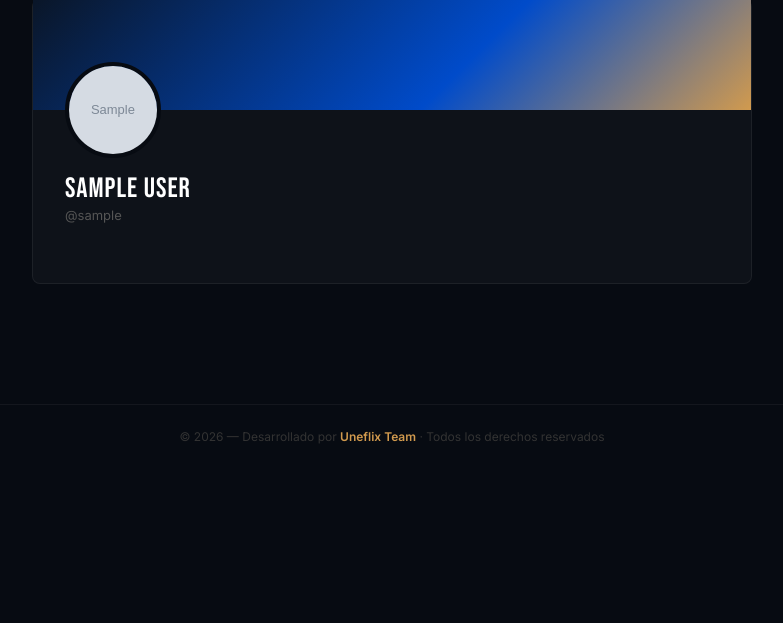
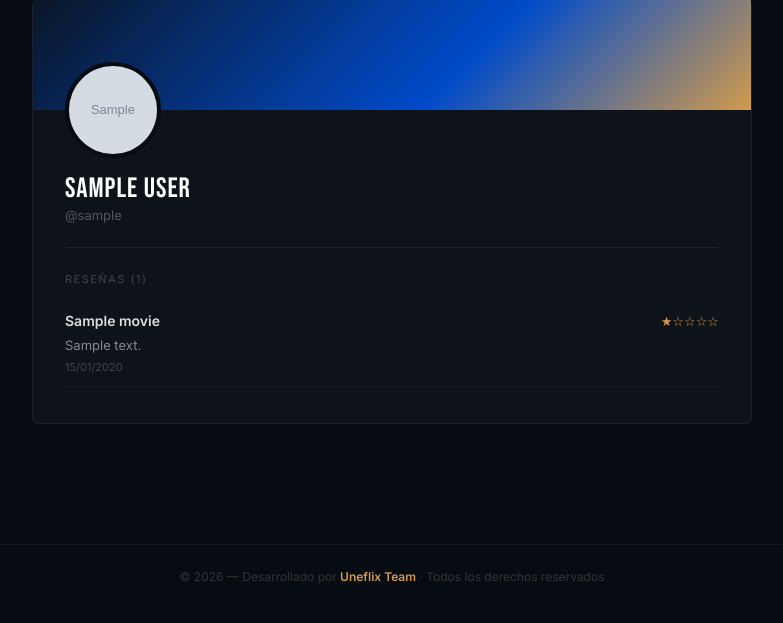
Before and after one commit to carlosalsa-py/uneflix2, a Django app: a page that uses users/templates/users/perfil.html in a window 1280 px wide. Shown: the part 133-756 px from the top of the page, without its empty margins (248-1031 px from the left). Run offline with Django 5.2, Linux system fonts and the light colour scheme; tables that the repository leaves empty hold one stand-in row (values such as "Sample post"); grey boxes marked "Sample" are stand-in pictures; parts of the project's set-up code (start-up, migrations or seed data) failed here and were passed over.

Commit message:
ultimo commit y que sea lo que dios quiera

```diff
--- a/movies/admin.py
+++ b/movies/admin.py
@@ -1,8 +1,9 @@
 from django.contrib import admin
-from .models import Genre, Movie, Watchlist, Season, Episode
+from .models import Movie, Genre, Watchlist, Season, Episode, Review
 
 admin.site.register(Genre)
 admin.site.register(Movie)
 admin.site.register(Watchlist)
 admin.site.register(Season)
 admin.site.register(Episode)
+admin.site.register(Review)
--- a/movies/templates/movies/membresias.html
+++ b/movies/templates/movies/membresias.html
@@ -156,7 +156,7 @@
                     <li class="disabled">Descarga directa de archivos</li>
                     <li class="disabled">Reproducción simultánea</li>
                 </ul>
-                <a href="{% url 'home' %}" class="btn-select">Plan Actual</a>
+                <a href="{% url 'home' %}" class="btn-select">{% if plan == 'free' %}✓ Plan Actual{% else %}Cambiar a Gratis{% endif %}</a>
             </div>
 
             <div class="plan-card featured">
@@ -170,7 +170,7 @@
                     <li>Descargar películas a tu PC</li>
                     <li class="disabled">Ver en 3 pantallas al mismo tiempo</li>
                 </ul>
-                <a href="{% url 'pago' %}?plan=Cinefilo&precio=2.99" class="btn-select">Cambiar Plan</a>
+                <a href="{% url 'pago' %}?plan=Cinefilo&precio=2.99" class="btn-select">{% if plan == 'medium' %}✓ Plan Actual{% else %}Cambiar Plan{% endif %}</a>
             </div>
 
             <div class="plan-card">
@@ -183,7 +183,7 @@
                     <li>Descargar películas a tu PC</li>
                     <li>Ver hasta en 3 pantallas a la vez</li>
                 </ul>
-                <a href="{% url 'pago' %}?plan=Zerpanito&precio=4.99" class="btn-select">Cambiar Plan</a>
+                <a href="{% url 'pago' %}?plan=Zerpanito&precio=4.99" class="btn-select">{% if plan == 'zerpanito' %}✓ Plan Actual{% else %}Cambiar Plan{% endif %}</a>
             </div>
         </div>
     </div>
--- a/users/templates/users/perfil.html
+++ b/users/templates/users/perfil.html
@@ -317,10 +317,28 @@
 
                 {% endif %}
 
+                {% if reviews %}
+                <hr>
+                <div class="section-label">Reseñas ({{ reviews|length }})</div>
+                {% for review in reviews %}
+                <div style="padding:12px 0; border-bottom:1px solid rgba(255,255,255,0.04);">
+                    <div style="display:flex; justify-content:space-between; align-items:center; margin-bottom:6px;">
+                        <a href="{% url 'movie_detail' review.movie.pk %}" style="font-size:14px; font-weight:600; color:#ddd; text-decoration:none;">
+                            {{ review.movie.title }}
+                        </a>
+                        <span style="font-size:13px; color:#d19a4e;">
+                            {% for i in "12345" %}{% if forloop.counter <= review.rating %}★{% else %}☆{% endif %}{% endfor %}
+                        </span>
+                    </div>
+                    <p style="font-size:13px; color:#888; line-height:1.6;">{{ review.comment }}</p>
+                    <p style="font-size:11px; color:#444; margin-top:4px;">{{ review.created_at|date:"d/m/Y" }}</p>
+                </div>
+                {% endfor %}
+                {% endif %}
+
             </div>
         </div>
     </div>
-
 
 <footer style="text-align:center; padding:24px; font-family:'Inter',sans-serif; font-size:12px; color:#333; border-top:1px solid rgba(255,255,255,0.05); margin-top:40px;">
     © 2026 — Desarrollado por <span style="color:#d19a4e; font-weight:600;">Uneflix Team</span> · Todos los derechos reservados
--- a/users/views.py
+++ b/users/views.py
@@ -4,6 +4,7 @@ from django.contrib.auth.forms import AuthenticationForm, UserCreationForm
 from django.contrib.auth import get_user_model
 from django.contrib.auth.decorators import login_required
 from .models import Membership
+from movies.models import Review
 
 User = get_user_model()
 class CustomUserCreationForm(UserCreationForm):
@@ -58,10 +59,12 @@ def perfil_view(request):
         membership = Membership.objects.get(user=request.user)
     except Membership.DoesNotExist:
         membership = None
+    reviews = Review.objects.filter(user=request.user).select_related('movie')
     return render(request, 'users/perfil.html', {
         'perfil_user': request.user,
         'membership': membership,
         'es_dueno': True,
+        'reviews': reviews,
     })
 
 def perfil_publico(request, username):
@@ -73,10 +76,12 @@ def perfil_publico(request, username):
             membership = Membership.objects.get(user=perfil_user)
         except Membership.DoesNotExist:
             pass
+    reviews = Review.objects.filter(user=perfil_user).select_related('movie')
     return render(request, 'users/perfil.html', {
         'perfil_user': perfil_user,
         'membership': membership,
         'es_dueno': es_dueno,
+        'reviews': reviews,
     })
 
 @login_required(login_url='/users/login/')
```
Also changed, not shown: movies/views.py (+6 -1 lines), movies/templates/movies/detail.html (line endings or trailing spaces).
